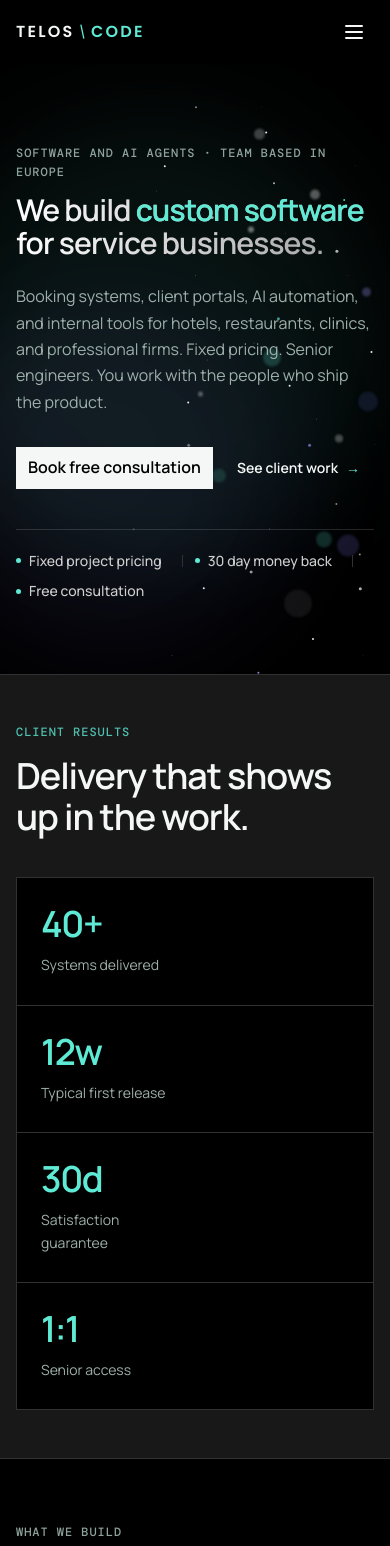
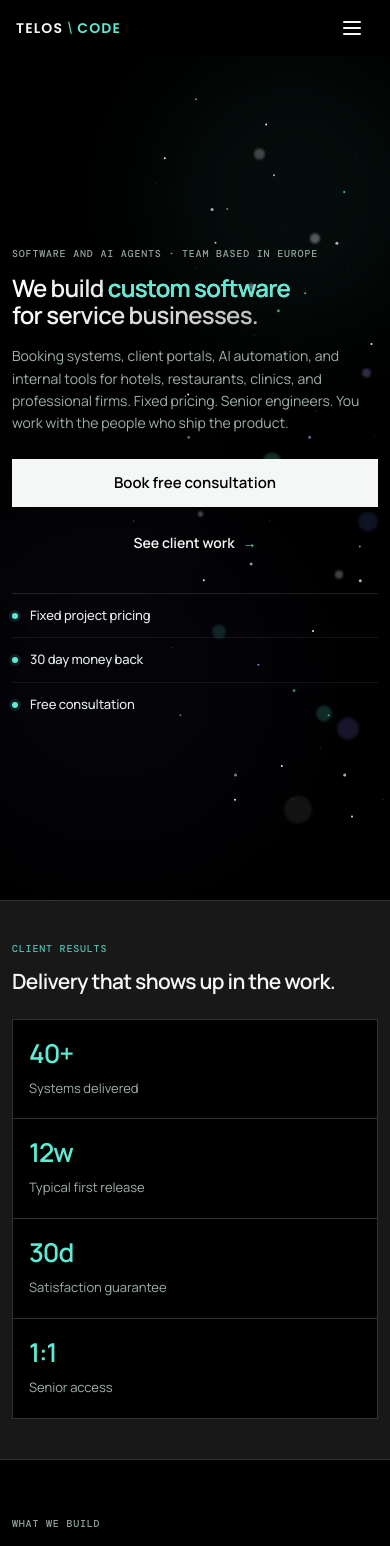
Before and after one commit to hovdallakyan/TelosCode-Landing, a React (Vite) app: page / in a window 390 px wide. Shown: the top 1546 px of the page. Built offline with nearby package versions, Linux system fonts and the light colour scheme.

Commit message:
Improve mobile layout, FAQ stability, and overlay nav menu.
Fix FAQ open-state disappearing, full-height mobile hero, trust points UI, responsive type scales, and absolute mobile burger menu that does not push page content.

```diff
--- a/src/App.jsx
+++ b/src/App.jsx
@@ -177,7 +177,10 @@ function App() {
   useEffect(() => {
     const reduced = window.matchMedia('(prefers-reduced-motion: reduce)');
     if (reduced.matches) {
-      document.querySelectorAll('[data-reveal]').forEach((el) => el.classList.add('is-visible'));
+      document.querySelectorAll('[data-reveal]').forEach((el) => {
+        el.classList.add('is-visible');
+        el.setAttribute('data-visible', 'true');
+      });
       setActiveWords(taglineWords.length);
       return undefined;
     }
@@ -186,7 +189,9 @@ function App() {
       (entries) => {
         entries.forEach((entry) => {
           if (entry.isIntersecting) {
+            // data-visible survives React className re-renders (unlike is-visible alone)
             entry.target.classList.add('is-visible');
+            entry.target.setAttribute('data-visible', 'true');
             observer.unobserve(entry.target);
           }
         });
@@ -194,7 +199,13 @@ function App() {
       { threshold: 0.14, rootMargin: '0px 0px -8% 0px' },
     );
 
-    document.querySelectorAll('[data-reveal]').forEach((el) => observer.observe(el));
+    document.querySelectorAll('[data-reveal]').forEach((el) => {
+      if (el.getAttribute('data-visible') === 'true') {
+        el.classList.add('is-visible');
+        return;
+      }
+      observer.observe(el);
+    });
     return () => observer.disconnect();
   }, []);
 
@@ -234,6 +245,11 @@ function App() {
   }, []);
 
   const closeMenu = () => setMenuOpen(false);
+
+  useEffect(() => {
+    document.body.classList.toggle('menu-open', menuOpen);
+    return () => document.body.classList.remove('menu-open');
+  }, [menuOpen]);
 
   const goTeam = (dir) => {
     setTeamIndex((current) => {
@@ -333,15 +349,15 @@ function App() {
               <ul className="trust">
                 <li>
                   <span className="trust-mark" aria-hidden="true" />
-                  Fixed project pricing
+                  <span className="trust-text">Fixed project pricing</span>
                 </li>
                 <li>
                   <span className="trust-mark" aria-hidden="true" />
-                  30 day money back
+                  <span className="trust-text">30 day money back</span>
                 </li>
                 <li>
                   <span className="trust-mark" aria-hidden="true" />
-                  Free consultation
+                  <span className="trust-text">Free consultation</span>
                 </li>
               </ul>
             </div>
@@ -621,9 +637,7 @@ function App() {
               return (
                 <div
                   key={item.q}
-                  className={`faq-item reveal ${open ? 'open' : ''}`}
-                  data-reveal
-                  style={{ '--d': `${i * 35}ms` }}
+                  className={`faq-item${open ? ' open' : ''}`}
                 >
                   <button
                     type="button"
--- a/src/styles.css
+++ b/src/styles.css
@@ -30,6 +30,11 @@ body {
   font-size: 16px;
   line-height: 1.6;
   -webkit-font-smoothing: antialiased;
+  overflow-x: hidden;
+}
+
+body.menu-open {
+  overflow: hidden;
 }
 
 a {
@@ -73,7 +78,8 @@ img {
   transition-delay: var(--d);
 }
 
-.reveal.is-visible {
+.reveal.is-visible,
+.reveal[data-visible='true'] {
   opacity: 1;
   transform: none;
   filter: none;
@@ -562,48 +568,50 @@ h3 {
   margin-top: 32px;
 }
 
-/* Trust line — plain text, top rule only as wide as the content */
+/* Trust points — clean list, works on all screens */
 .trust {
-  display: inline-flex;
-  flex-wrap: wrap;
+  display: flex;
+  flex-direction: column;
+  gap: 0;
+  margin: 40px 0 0;
+  padding: 0;
+  list-style: none;
+  width: 100%;
+  max-width: 420px;
+  border-top: 1px solid rgba(255, 255, 255, 0.12);
+}
+
+.trust li {
+  display: flex;
   align-items: center;
-  gap: 8px 0;
-  margin: 40px 0 0;
-  padding: 20px 0 0;
-  border-top: 1px solid rgba(255, 255, 255, 0.14);
-  list-style: none;
-  color: #cfcfcf;
-  font-size: 14px;
-  font-weight: 500;
-  width: fit-content;
-  max-width: 100%;
-}
-
-.trust li {
-  display: inline-flex;
-  align-items: center;
-  gap: 8px;
-  padding: 0;
+  gap: 12px;
+  margin: 0;
+  padding: 14px 0;
   border: 0;
+  border-bottom: 1px solid rgba(255, 255, 255, 0.08);
   background: none;
   border-radius: 0;
 }
 
-.trust li:not(:last-child)::after {
-  content: '';
-  display: block;
-  width: 1px;
-  height: 12px;
-  margin: 0 16px;
-  background: #313131;
+.trust li:last-child {
+  border-bottom: 0;
 }
 
 .trust-mark {
-  width: 5px;
-  height: 5px;
+  width: 6px;
+  height: 6px;
   border-radius: 50%;
   background: var(--accent);
+  box-shadow: 0 0 0 3px rgba(94, 234, 212, 0.12);
   flex-shrink: 0;
+}
+
+.trust-text {
+  color: #e4ebe9;
+  font-size: 15px;
+  font-weight: 500;
+  letter-spacing: -0.01em;
+  line-height: 1.35;
 }
 
 /* Free-form cosmic field — denser on the right, open on the left */
@@ -1763,15 +1771,52 @@ a.row-item:hover .row-go {
   }
 }
 
-/* Responsive */
-@media (max-width: 960px) {
+/* ========== Responsive type + layout ========== */
+
+/* iPad / tablet */
+@media (max-width: 1024px) {
+  .wrap {
+    width: min(100% - 40px, var(--wrap));
+  }
+
+  body {
+    font-size: 16px;
+  }
+
   h1 {
-    font-size: 36px;
+    font-size: 40px;
+    line-height: 1.12;
   }
 
   h2,
-  .tagline-line {
-    font-size: 30px;
+  .tagline-line,
+  .results-label h2 {
+    font-size: 32px;
+    line-height: 1.18;
+  }
+
+  h3 {
+    font-size: 18px;
+  }
+
+  .lede {
+    font-size: 17px;
+  }
+
+  .kicker {
+    font-size: 11px;
+  }
+
+  .trust {
+    max-width: 480px;
+  }
+
+  .trust-text {
+    font-size: 15px;
+  }
+
+  .stat strong {
+    font-size: 32px;
   }
 
   .stats,
@@ -1780,12 +1825,11 @@ a.row-item:hover .row-go {
     grid-template-columns: 1fr 1fr;
   }
 
-  .stat:nth-child(2) {
+  .stat:nth-child(2n) {
     border-right: 0;
   }
 
-  .stat:nth-child(3),
-  .stat:nth-child(4) {
+  .stat:nth-child(n + 3) {
     border-top: 1px solid var(--line);
   }
 
@@ -1793,10 +1837,15 @@ a.row-item:hover .row-go {
   .faq,
   .about-layout {
     grid-template-columns: 1fr;
+    gap: 40px;
   }
 
   .hero {
-    min-height: 640px;
+    min-height: min(100svh, 760px);
+  }
+
+  .hero-inner {
+    padding: 88px 0 72px;
   }
 
   .split-sticky {
@@ -1817,15 +1866,50 @@ a.row-item:hover .row-go {
   .work-facts {
     grid-template-columns: 1fr;
   }
-}
-
+
+  .stack-inline {
+    flex-direction: column;
+    align-items: flex-start;
+  }
+
+  .footer-cols {
+    grid-template-columns: 1fr 1fr;
+  }
+
+  .row-copy h3 {
+    font-size: 18px;
+  }
+
+  .work-item h3 {
+    font-size: 22px;
+  }
+
+  .cta h2 {
+    font-size: 32px;
+  }
+}
+
+/* Mobile */
 @media (max-width: 720px) {
   .wrap {
     width: min(100% - 32px, var(--wrap));
   }
 
+  /* Nav — bar stays fixed height; menu overlays page */
   .nav {
+    position: sticky;
+    top: 0;
+    height: 56px;
     padding: 0 16px;
+    gap: 12px;
+    z-index: 50;
+  }
+
+  .logo {
+    font-size: 14px;
+    min-width: 0;
+    position: relative;
+    z-index: 52;
   }
 
   .nav-links,
@@ -1836,99 +1920,356 @@ a.row-item:hover .row-go {
   .menu-btn {
     display: grid;
     margin-left: auto;
-  }
-
+    width: 44px;
+    height: 44px;
+    flex-shrink: 0;
+    position: relative;
+    z-index: 52;
+  }
+
+  /* Overlay panel — does not expand the header or push content */
   .nav.is-open {
-    height: auto;
-    flex-wrap: wrap;
-    padding: 16px;
-    align-items: center;
+    height: 56px;
+    flex-wrap: nowrap;
+    padding: 0 16px;
+    border-bottom-color: transparent;
+    background: rgba(0, 0, 0, 0.92);
   }
 
   .nav.is-open .nav-links {
     display: flex;
     flex-direction: column;
+    position: fixed;
+    top: 56px;
+    left: 0;
+    right: 0;
+    bottom: 0;
     width: 100%;
-    margin: 16px 0 0;
-    gap: 12px;
-    order: 3;
+    margin: 0;
+    padding: 8px 20px 100px;
+    gap: 0;
+    background: rgba(0, 0, 0, 0.97);
+    backdrop-filter: blur(20px);
+    border-top: 1px solid var(--line);
+    overflow-y: auto;
+    z-index: 51;
+    -webkit-overflow-scrolling: touch;
+  }
+
+  .nav.is-open .nav-links a {
+    display: block;
+    padding: 16px 0;
+    font-size: 17px;
+    font-weight: 600;
+    border-bottom: 1px solid rgba(255, 255, 255, 0.06);
   }
 
   .nav.is-open > .btn {
     display: inline-flex;
-    order: 4;
-    margin-top: 8px;
-  }
-
+    position: fixed;
+    left: 20px;
+    right: 20px;
+    bottom: max(20px, env(safe-area-inset-bottom));
+    width: auto;
+    justify-content: center;
+    margin: 0;
+    min-height: 48px;
+    font-size: 15px;
+    z-index: 53;
+  }
+
+  /* Hero — full viewport height on mobile */
   .hero {
-    min-height: 560px;
+    min-height: 100svh;
+    min-height: 100dvh;
+    display: flex;
+    align-items: center;
   }
 
   .hero-inner {
     width: min(100% - 32px, var(--wrap));
-    padding: 80px 0 72px;
+    padding: 72px 0 56px;
+    min-height: calc(100svh - 56px);
+    min-height: calc(100dvh - 56px);
+    display: flex;
+    align-items: center;
+  }
+
+  .hero-copy {
+    max-width: 100%;
+    width: 100%;
+  }
+
+  body {
+    font-size: 15px;
   }
 
   h1 {
+    font-size: clamp(26px, 7.2vw, 30px);
+    line-height: 1.16;
+  }
+
+  h2,
+  .tagline-line,
+  .results-label h2 {
+    font-size: clamp(22px, 6vw, 26px);
+    line-height: 1.22;
+  }
+
+  h3 {
+    font-size: 17px;
+  }
+
+  .lede {
+    font-size: 15px;
+    line-height: 1.6;
+    margin-top: 16px;
+    max-width: 100%;
+  }
+
+  .kicker {
+    font-size: 10px;
+    letter-spacing: 0.08em;
+  }
+
+  .hero-actions {
+    flex-direction: column;
+    align-items: stretch;
+    gap: 14px;
+    margin-top: 24px;
+  }
+
+  .hero-actions .btn {
+    width: 100%;
+    justify-content: center;
+    min-height: 48px;
+    padding: 12px 16px;
+    font-size: 15px;
+  }
+
+  .hero-actions .link {
+    justify-content: center;
+    min-height: 44px;
+    font-size: 14px;
+  }
+
+  /* Trust points — full-width clean list on mobile */
+  .trust {
+    margin-top: 28px;
+    max-width: 100%;
+  }
+
+  .trust li {
+    padding: 13px 0;
+    gap: 12px;
+  }
+
+  .trust-text {
+    font-size: 14px;
+  }
+
+  .trust-mark {
+    width: 6px;
+    height: 6px;
+  }
+
+  .btn {
+    font-size: 15px;
+  }
+
+  .link {
+    font-size: 14px;
+  }
+
+  .row-copy h3 {
+    font-size: 16px;
+  }
+
+  .row-copy p,
+  .work-facts dd,
+  .reason p,
+  .steps p,
+  .faq-item p {
+    font-size: 14px;
+  }
+
+  .work-item h3 {
+    font-size: 19px;
+  }
+
+  .team-meta b {
+    font-size: 18px;
+  }
+
+  .team-meta span {
+    font-size: 13px;
+  }
+
+  .stat strong {
     font-size: 30px;
   }
 
-  h2,
-  .tagline-line {
-    font-size: 24px;
-  }
-
-  .lede {
-    font-size: 16px;
-  }
-
+  .stat span {
+    font-size: 13px;
+  }
+
+  .cta h2 {
+    font-size: clamp(22px, 6vw, 26px);
+  }
+
+  .cta p {
+    font-size: 15px;
+  }
+
+  /* Sections spacing */
   .block,
-  .block-in,
-  .tagline,
+  .block-in {
+    padding-top: 56px;
+    padding-bottom: 56px;
+  }
+
+  .tagline {
+    padding: 56px 0;
+  }
+
   .cta {
-    padding-top: 64px;
-    padding-bottom: 64px;
-  }
-
-  .stats,
-  .steps,
-  .reason-grid,
-  .footer-cols {
+    padding: 64px 20px;
+  }
+
+  .band-head {
+    margin-bottom: 28px;
+  }
+
+  .band-sub,
+  .split-note {
+    font-size: 15px;
+    max-width: 100%;
+  }
+
+  /* Results */
+  .results {
+    padding: 40px 0;
+  }
+
+  .results-inner {
+    gap: 24px;
+  }
+
+  .stats {
     grid-template-columns: 1fr;
   }
 
   .stat {
     border-right: 0;
     border-bottom: 1px solid var(--line);
+    padding: 20px 16px;
   }
 
   .stat:last-child {
     border-bottom: 0;
   }
 
-  .stat:nth-child(3),
-  .stat:nth-child(4) {
+  .stat:nth-child(n + 3) {
     border-top: 0;
   }
 
-  .results {
-    padding: 48px 0;
-  }
-
-  .trust li:not(:last-child)::after {
-    margin: 0 12px;
-  }
-
+  .stat strong {
+    font-size: 32px;
+  }
+
+  .stat span {
+    max-width: none;
+  }
+
+  /* Services rows */
   .row-item {
-    grid-template-columns: 36px 1fr 20px;
-  }
-
-  .row-item.static {
-    grid-template-columns: 36px 1fr;
-  }
-
-  .stat strong {
-    font-size: 36px;
+    grid-template-columns: 32px 1fr 20px;
+    gap: 12px;
+    padding: 20px 0;
+  }
+
+  .row-copy h3 {
+    font-size: 17px;
+  }
+
+  .row-copy p {
+    font-size: 14px;
+    max-width: 100%;
+  }
+
+  .industry-line ul {
+    flex-direction: column;
+    gap: 8px;
+  }
+
+  .industry-line li:not(:last-child)::after {
+    display: none;
+  }
+
+  .stack-inline {
+    margin-top: 32px;
+    gap: 12px;
+  }
+
+  .stack span {
+    padding: 8px 12px;
+    font-size: 13px;
+  }
+
+  /* Work */
+  .work-item {
+    padding: 20px 0;
+  }
+
+  .work-item h3 {
+    font-size: 20px;
+    max-width: 100%;
+  }
+
+  .work-facts {
+    gap: 16px;
+  }
+
+  .work-facts dd {
+    max-width: 100%;
+  }
+
+  /* Approach */
+  .steps {
+    grid-template-columns: 1fr;
+    gap: 0;
+  }
+
+  .steps article {
+    padding: 20px 0;
+    border-bottom: 1px solid var(--line);
+  }
+
+  .steps article:last-child {
+    border-bottom: 0;
+  }
+
+  .steps p {
+    max-width: 100%;
+  }
+
+  .reason-grid {
+    grid-template-columns: 1fr;
+    gap: 0;
+    margin-top: 32px;
+  }
+
+  .reason {
+    padding: 20px 0;
+  }
+
+  .reason p {
+    max-width: 100%;
+  }
+
+  /* Team */
+  .about-layout {
+    gap: 32px;
   }
 
   .team-slider {
@@ -1937,10 +2278,191 @@ a.row-item:hover .row-go {
   }
 
   .team-avatar {
-    max-height: 320px;
+    max-height: min(70vw, 360px);
+    aspect-ratio: 0.9;
+  }
+
+  .team-meta b {
+    font-size: 20px;
+  }
+
+  .team-controls {
+    flex-wrap: wrap;
+    gap: 12px;
+    margin-top: 20px;
+  }
+
+  .team-nav {
+    width: 44px;
+    height: 44px;
+  }
+
+  .team-dots {
+    margin-left: 0;
+  }
+
+  .team-dots button {
+    width: 10px;
+    height: 10px;
   }
 
   .team-count {
-    display: none;
-  }
-}
+    width: 100%;
+    margin-left: 0;
+    margin-top: 4px;
+  }
+
+  /* FAQ */
+  .faq {
+    gap: 28px;
+  }
+
+  .faq-item button {
+    padding: 16px 0;
+    font-size: 15px;
+    min-height: 48px;
+  }
+
+  .faq-item p {
+    max-width: 100%;
+    font-size: 14px;
+  }
+
+  /* CTA */
+  .cta h2 {
+    font-size: 24px;
+    max-width: 100%;
+  }
+
+  .cta p {
+    font-size: 15px;
+    max-width: 100%;
+  }
+
+  .cta .btn {
+    width: 100%;
+    max-width: 360px;
+    justify-content: center;
+    min-height: 48px;
+  }
+
+  /* Footer */
+  .footer {
+    padding: 40px 0 28px;
+  }
+
+  .footer-top {
+    flex-direction: column;
+    gap: 12px;
+    margin-bottom: 28px;
+  }
+
+  .footer-cols {
+    grid-template-columns: 1fr;
+    gap: 28px;
+  }
+
+  .footer-cols a {
+    min-height: 40px;
+    display: inline-flex;
+    align-items: center;
+  }
+
+  .footer small {
+    margin-top: 28px;
+    padding-top: 20px;
+  }
+
+  /* Cosmos: tone down on small screens for performance/readability */
+  .cosmos-glow.g1 {
+    width: 260px;
+    height: 260px;
+    right: -10%;
+    top: 0;
+    opacity: 0.4;
+  }
+
+  .cosmos-glow.g2,
+  .cosmos-glow.g3 {
+    opacity: 0.25;
+  }
+
+  .bokeh .b {
+    opacity: 0.35;
+  }
+}
+
+/* Small phones */
+@media (max-width: 400px) {
+  .wrap,
+  .hero-inner {
+    width: min(100% - 24px, var(--wrap));
+  }
+
+  body {
+    font-size: 15px;
+  }
+
+  h1 {
+    font-size: 24px;
+  }
+
+  h2,
+  .tagline-line,
+  .results-label h2,
+  .cta h2 {
+    font-size: 21px;
+  }
+
+  .lede {
+    font-size: 14px;
+  }
+
+  .trust-text {
+    font-size: 13px;
+  }
+
+  .brand-word {
+    letter-spacing: 0.08em;
+  }
+
+  .stat strong {
+    font-size: 26px;
+  }
+
+  .row-item {
+    grid-template-columns: 28px 1fr 16px;
+  }
+
+  .team-avatar {
+    max-height: 280px;
+  }
+
+  .work-item h3 {
+    font-size: 17px;
+  }
+}
+
+/* Landscape phones / short viewports */
+@media (max-height: 500px) and (orientation: landscape) {
+  .hero {
+    min-height: 100svh;
+  }
+
+  .hero-inner {
+    min-height: auto;
+    padding: 40px 0 32px;
+    align-items: flex-start;
+  }
+
+  .nav.is-open .nav-links {
+    padding-bottom: 88px;
+  }
+}
+
+/* FAQ must stay visible when toggled (no scroll-reveal hide on re-render) */
+.faq-item {
+  opacity: 1;
+  transform: none;
+  filter: none;
+}
```
Also changed, not shown: 5 other files (tests, documents, lock files or other folders).
